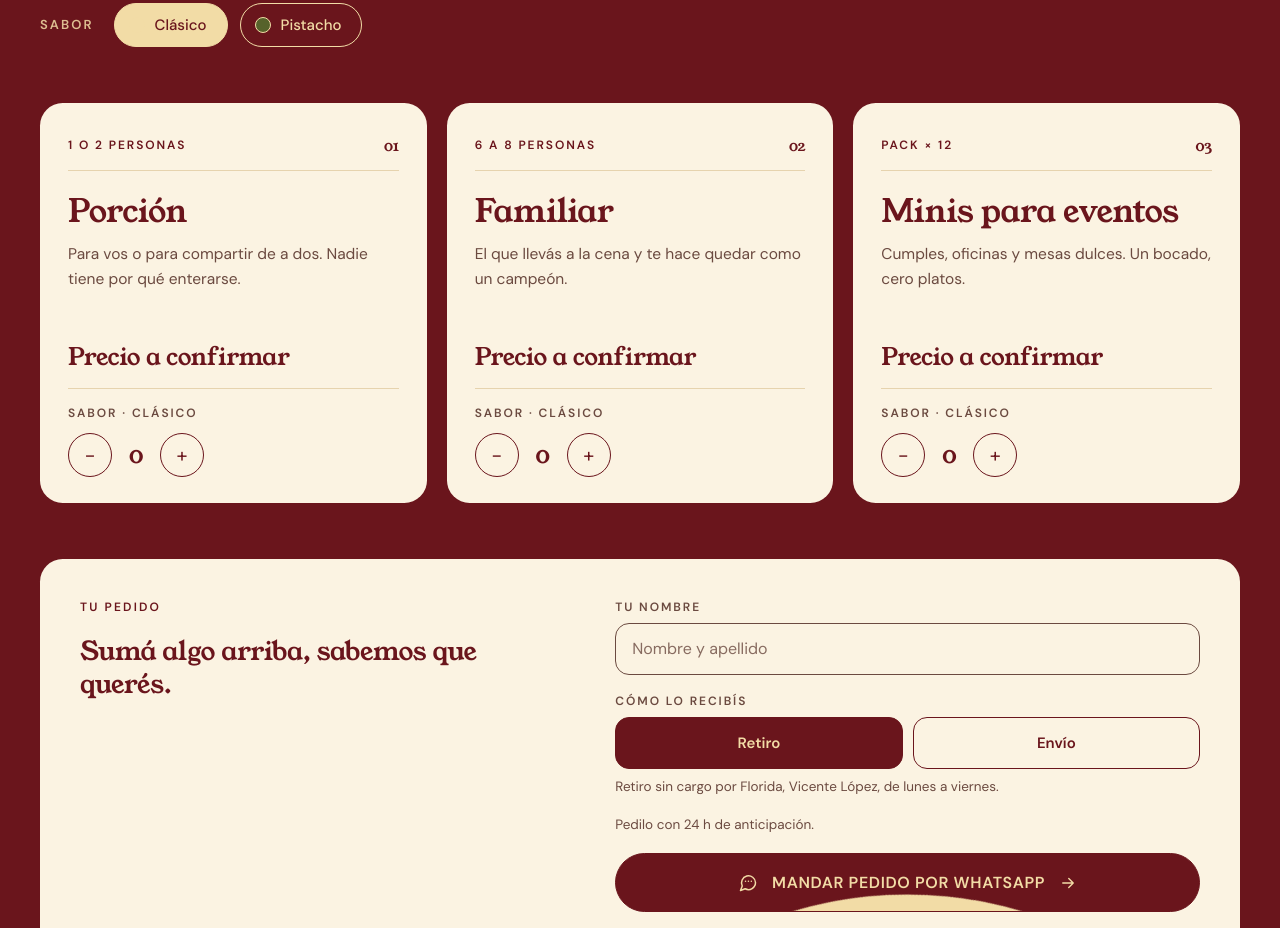
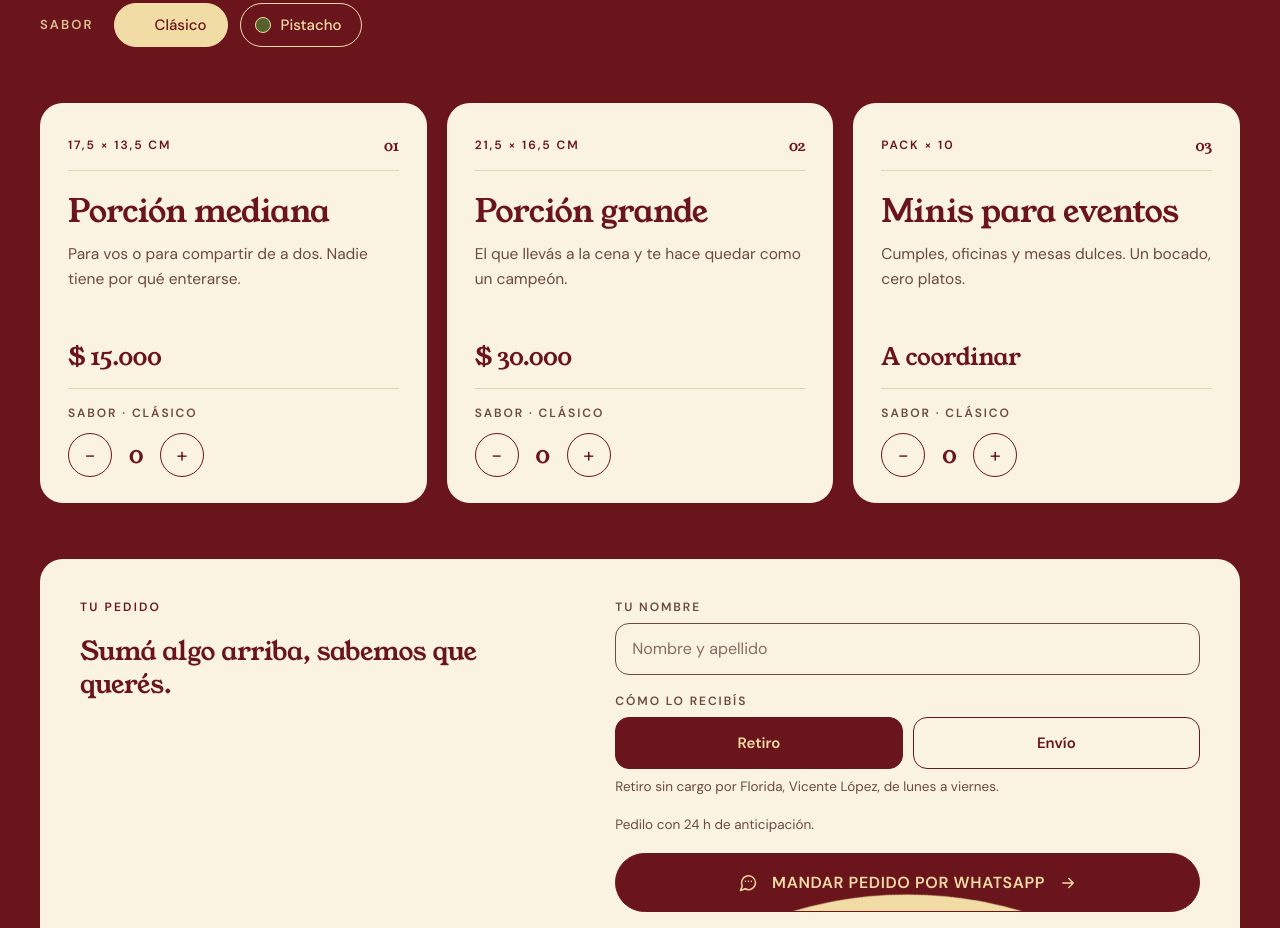
Before and after one commit to buroletiramisu/burole-web, a plain HTML site: page index.html in a window 1280 px wide. Shown: the part 2054-2982 px from the top of the page. Drawn offline with Linux system fonts and the light colour scheme; a web font is replaced by a local one.

Commit message:
Cargar precios por sabor, porciones mediana y grande, y pack de 10 para eventos
Co-Authored-By: Claude Opus 5.5 <noreply@anthropic.com>

```diff
--- a/index.html
+++ b/index.html
@@ -421,14 +421,18 @@ button.wa{font-family:inherit;cursor:pointer}
 
 <script>
 (function () {
-  // ===== Configuración: número de WhatsApp (con código de país, sin + ni espacios) y precios (0 = "a confirmar") =====
+  // ===== Configuración: número de WhatsApp (con código de país, sin + ni espacios) y precios por formato y sabor (sin precio = "a coordinar") =====
   var WHATSAPP = '5491140784385';
-  var PRECIOS = { por: 0, fam: 0, mini: 0 };
+  var PRECIOS = {
+    med: { clasico: 15000, pistacho: 22000 },
+    gde: { clasico: 30000, pistacho: 40000 },
+    mini: {}
+  };
 
   var FORMATOS = [
-    { id: 'por', num: '01', name: 'Porción', serves: '1 o 2 personas', desc: 'Para vos o para compartir de a dos. Nadie tiene por qué enterarse.' },
-    { id: 'fam', num: '02', name: 'Familiar', serves: '6 a 8 personas', desc: 'El que llevás a la cena y te hace quedar como un campeón.' },
-    { id: 'mini', num: '03', name: 'Minis para eventos', serves: 'Pack × 12', desc: 'Cumples, oficinas y mesas dulces. Un bocado, cero platos.' }
+    { id: 'med', num: '01', name: 'Porción mediana', serves: '17,5 × 13,5 cm', desc: 'Para vos o para compartir de a dos. Nadie tiene por qué enterarse.' },
+    { id: 'gde', num: '02', name: 'Porción grande', serves: '21,5 × 16,5 cm', desc: 'El que llevás a la cena y te hace quedar como un campeón.' },
+    { id: 'mini', num: '03', name: 'Minis para eventos', serves: 'Pack × 10', desc: 'Cumples, oficinas y mesas dulces. Un bocado, cero platos.' }
   ];
   var SABORES = [
     { id: 'clasico', name: 'Clásico', dot: '#f2dca6' },
@@ -440,6 +444,8 @@ button.wa{font-family:inherit;cursor:pointer}
   var $ = function (id) { return document.getElementById(id); };
 
   function money(n) { return '$ ' + Number(n).toLocaleString('es-AR'); }
+  function price(f, s) { return (PRECIOS[f] && PRECIOS[f][s]) || 0; }
+  function totalText(c) { return c.allPriced ? money(c.total) : c.total > 0 ? money(c.total) + ' + eventos a coordinar' : 'A coordinar'; }
   function waBase() { return 'https://wa.me/' + WHATSAPP.replace(/\D/g, '') + '?text='; }
   function el(tag, attrs, html) {
     var e = document.createElement(tag);
@@ -462,13 +468,12 @@ button.wa{font-family:inherit;cursor:pointer}
 
   // Cards de formato
   var cards = FORMATOS.map(function (f) {
-    var unit = PRECIOS[f.id] || 0;
     var a = el('article', { 'class': 'card', style: 'color:#2b1a14;border-radius:22.68px;padding:32px 28px 26px;display:flex;flex-direction:column;gap:14px' },
       '<div style="display:flex;justify-content:space-between;align-items:center;gap:12px"><span style="font-size:12px;font-weight:600;letter-spacing:.16em;text-transform:uppercase;color:#6a151c">' + f.serves + '</span><span class="ys" style="font-size:15px;color:#6a151c">' + f.num + '</span></div>' +
       '<div style="height:1px;background:#e6d3ae"></div>' +
       '<h3 class="ys" style="margin:10px 0 0;font-size:32px;line-height:1.05;color:#6a151c">' + f.name + '</h3>' +
       '<p style="margin:0;font-size:15.5px;line-height:1.6;color:#6b4a40;flex:1 1 auto">' + f.desc + '</p>' +
-      '<p class="ys" style="margin:0;font-size:24px;color:#6a151c">' + (unit > 0 ? money(unit) : 'Precio a confirmar') + '</p>' +
+      '<p data-r="price" class="ys" style="margin:0;font-size:24px;color:#6a151c"></p>' +
       '<div style="display:flex;flex-direction:column;gap:12px;padding-top:16px;border-top:1px solid #e6d3ae">' +
         '<span data-r="flabel" style="font-size:12px;font-weight:600;letter-spacing:.16em;text-transform:uppercase;color:#6b4a40"></span>' +
         '<div style="display:flex;align-items:center;justify-content:space-between;gap:12px">' +
@@ -484,7 +489,7 @@ button.wa{font-family:inherit;cursor:pointer}
     q('dec').addEventListener('click', function () { change(f.id + '|' + state.flavor, -1); });
     q('inc').addEventListener('click', function () { change(f.id + '|' + state.flavor, 1); });
     $('formats').appendChild(a);
-    return { f: f, unit: unit, root: a, q: q };
+    return { f: f, root: a, q: q };
   });
 
   // Retiro / Envío
@@ -509,9 +514,10 @@ button.wa{font-family:inherit;cursor:pointer}
         if (n > 0) {
           count += n;
           if (c.f.id === 'mini') hasMini = true;
-          var sub = c.unit * n;
-          if (c.unit > 0) total += sub; else allPriced = false;
-          lines.push({ label: n + ' × ' + c.f.name + ' · ' + s.name, wa: n + ' × ' + c.f.name + ' (' + s.name + ')', sub: c.unit > 0 ? money(sub) : 'A confirmar', subWa: c.unit > 0 ? money(sub) : 'a confirmar' });
+          var unit = price(c.f.id, s.id);
+          var sub = unit * n;
+          if (unit > 0) total += sub; else allPriced = false;
+          lines.push({ label: n + ' × ' + c.f.name + ' · ' + s.name, wa: n + ' × ' + c.f.name + ' (' + s.name + ')', sub: unit > 0 ? money(sub) : 'A coordinar', subWa: unit > 0 ? money(sub) : 'a coordinar' });
         }
       });
     });
@@ -534,6 +540,8 @@ button.wa{font-family:inherit;cursor:pointer}
       SABORES.forEach(function (s) { tot += state.qty[c.f.id + '|' + s.id] || 0; });
       c.root.style.background = tot > 0 ? '#f2dca6' : '#fbf3e2';
       c.q('qty').textContent = n;
+      var unit = price(c.f.id, state.flavor);
+      c.q('price').textContent = unit > 0 ? money(unit) : 'A coordinar';
       c.q('incart').textContent = tot > 0 ? tot + ' en tu pedido' : '';
       c.q('flabel').textContent = 'Sabor · ' + flavorName;
       c.q('inc').setAttribute('aria-label', 'Sumar ' + c.f.name + ' ' + flavorName);
@@ -561,12 +569,12 @@ button.wa{font-family:inherit;cursor:pointer}
       r.appendChild(el('span')).textContent = l.sub;
       box.appendChild(r);
     });
-    $('ord-total').textContent = c.allPriced ? money(c.total) : 'A confirmar';
+    $('ord-total').textContent = totalText(c);
     $('date-note').textContent = c.hasMini ? 'Eventos: pedilo con 72 h de anticipación.' : 'Pedilo con 24 h de anticipación.';
 
     var showBar = c.count > 0 && !state.atPanel;
     $('cartbar').hidden = !showBar;
-    $('bar-label').textContent = c.count + (c.count === 1 ? ' producto' : ' productos') + ' · ' + (c.allPriced ? money(c.total) : 'total a confirmar');
+    $('bar-label').textContent = c.count + (c.count === 1 ? ' producto' : ' productos') + ' · ' + totalText(c);
     $('floats').classList.toggle('up', showBar);
   }
 
@@ -613,7 +621,7 @@ button.wa{font-family:inherit;cursor:pointer}
       '*Pedido*'
     ].concat(c.lines.map(function (l) { return '• ' + l.wa + ' — ' + l.subWa; })).concat([
       '',
-      '*Total:* ' + (c.allPriced ? money(c.total) : 'A confirmar'),
+      '*Total:* ' + totalText(c),
       '',
       'Espero la confirmación. ¡Gracias!'
     ]).join('\n');
```
Also changed, not shown: 3 other files.
